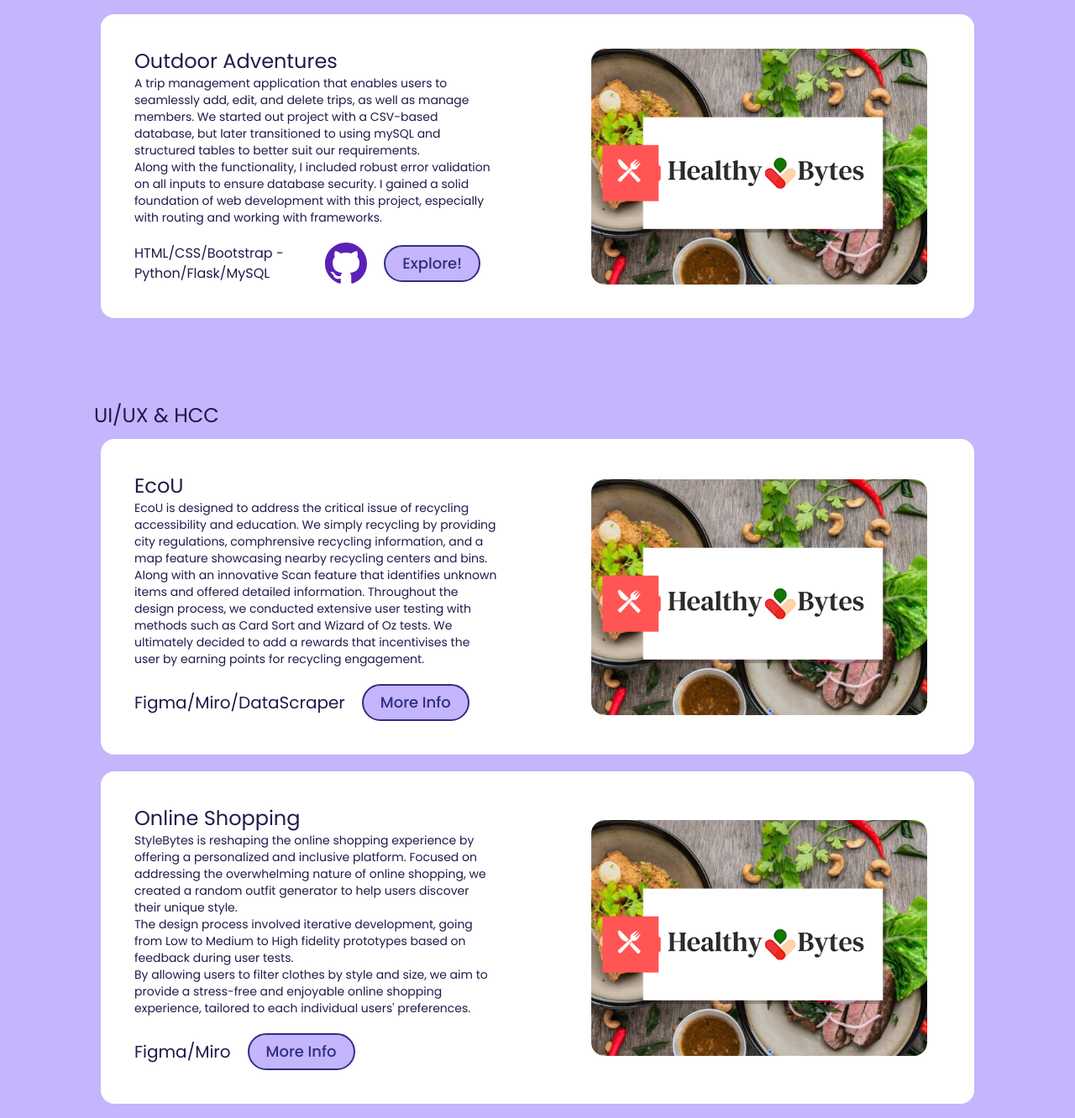
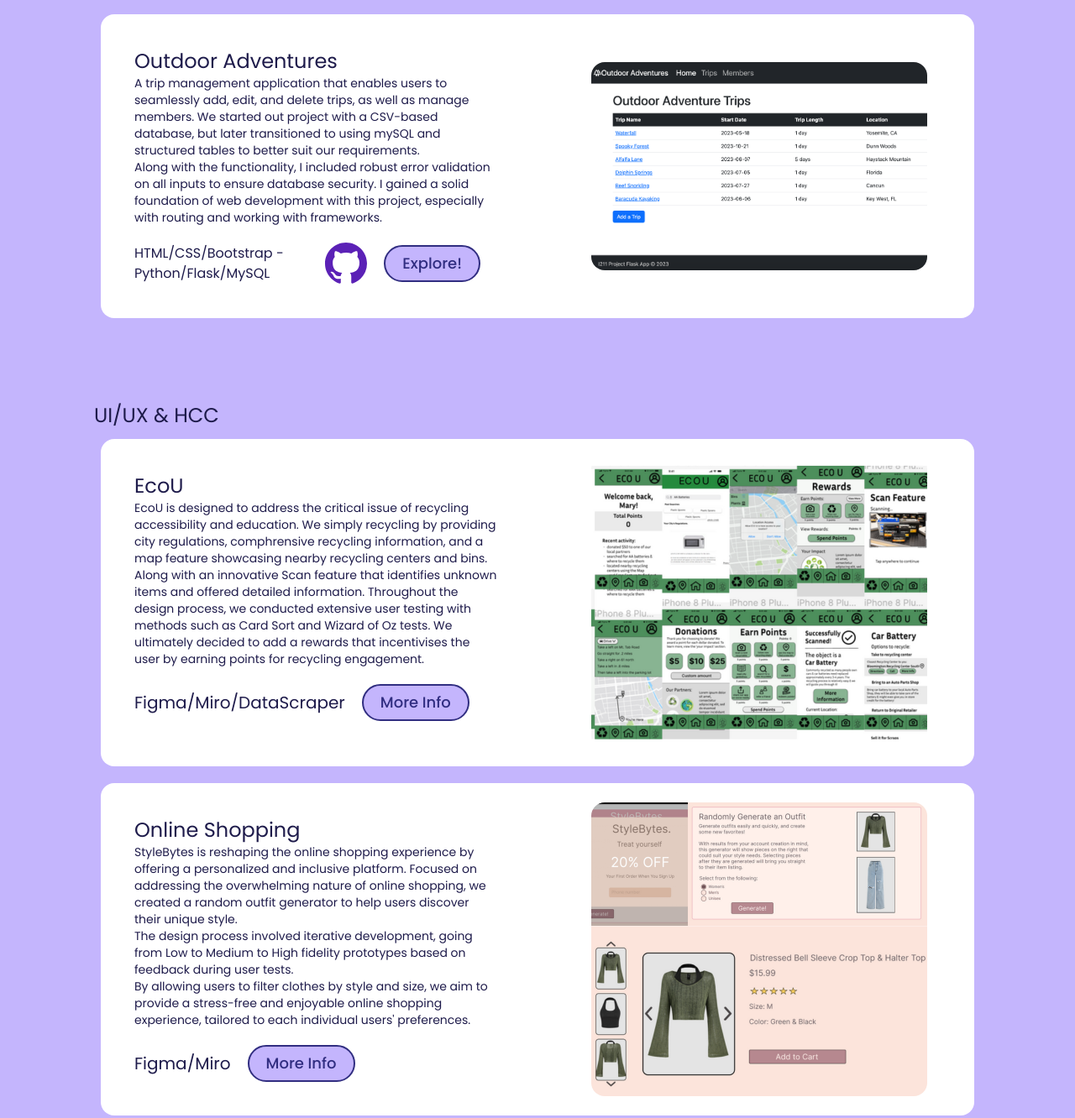
Before and after one commit to isadockter/port, a website: page index.html in a window 1280 px wide. Shown: the part 2472-3804 px from the top of the page at 84% size. Drawn offline with nearby package versions, Linux system fonts and the light colour scheme.

Commit message:
cleaning up folder structure

```diff
--- a/index.html
+++ b/index.html
@@ -200,7 +200,7 @@
                 </div>
                 <!-- project img -->
                 <div class="flex items-center my-5">
-                    <img class="rounded-2xl" src="images/bytes.png" alt="background">
+                    <img class="rounded-2xl" src="images/proj1.png" alt="background">
                 </div>
             </div>
             <!-- project 2 -->
@@ -236,7 +236,7 @@
                 </div>
                 <!-- project img -->
                 <div class="flex items-center my-5">
-                    <img class="rounded-2xl" src="images/bytes.png" alt="background">
+                    <img class="rounded-2xl" src="images/proj2.png" alt="background">
                 </div>
             </div>
 
@@ -272,7 +272,7 @@
                 </div>
                 <!-- project img -->
                 <div class="flex items-center my-5">
-                    <img class="rounded-2xl" src="images/bytes.png" alt="background">
+                    <img class="rounded-2xl" src="images/proj3.png" alt="background">
                 </div>
             </div>
             <div class="grid grid-cols-1 lg:grid-cols-2 gap-4 mb-5 md:mx-20 bg-white rounded-2xl">
@@ -303,7 +303,7 @@
                 </div>
                 <!-- project img -->
                 <div class="flex items-center my-5">
-                    <img class="rounded-2xl" src="images/bytes.png" alt="background">
+                    <img class="rounded-2xl" src="images/proj4.png" alt="background">
                 </div>
             </div>
 
```
Also changed, not shown: images/gradient-bg.jpg (deleted), images/logo-html5.svg (deleted), images/proj1.png (renamed from images/bytes.png), images/proj2.png (added), images/proj3.png (added), images/proj5.png, images/proj6.png (renamed from images/project2.png), images/project1.png (deleted), images/project4.png (deleted), images/ui-ux.png (deleted), images/web-dev.png (deleted), 3 other files.
